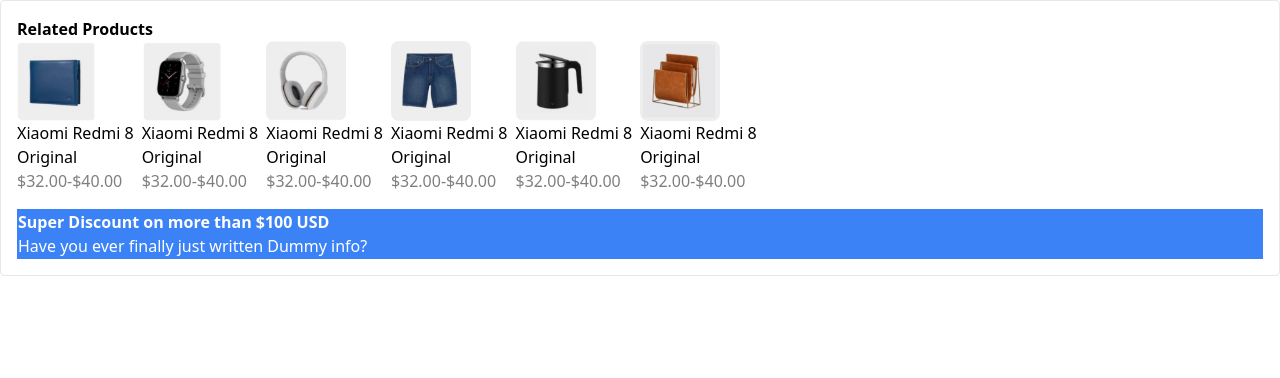
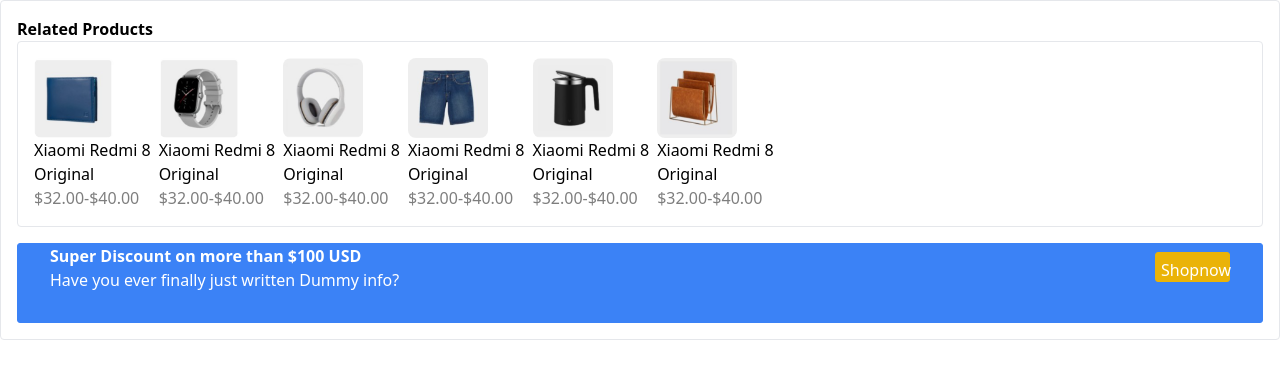
Before and after one commit to codetyhub/c1-ecomerce-frontend, a React (Vite) app: page /items in a window 1280 px wide. Shown: the top 378 px of the page. Built offline with nearby package versions, Linux system fonts and the light colour scheme.

Commit message:
items and leftside bar

```diff
--- a/src/components/Items.jsx
+++ b/src/components/Items.jsx
@@ -10,7 +10,8 @@
   return (
     <div className="border border-gray-200 rounded p-4">
       <div className="text-black text-md font-bold">Related Products</div>
-      <div className="flex gap-2">
+      <div className="border border-gray-200 rounded p-4"> <div className="flex gap-2">
+
 <div className="items-center">
   <img src={FirstPicture} alt="Image 1" className="w-20 h-20 rounded-lg" />
   <div>
@@ -59,10 +60,13 @@
     <div className="text-gray text-small" style={{ opacity: 0.5}}>$32.00-$40.00</div>
   </div>
 </div>
+</div></div>
+<div className="bg-blue-500 border border-blue-500 mt-4 h-20 flex flex-row justify-between px-8" style={{borderRadius: '3px'}}>
+       <div className="flex flex-col"> <span className="text-white text-medium font-bold ">Super Discount on more than $100 USD</span>
+        <span className="text-white text-extra-small">Have you ever finally just written Dummy info?</span></div>
+        <div className="bg-yellow-500 border border-yellow-500 mt-2 flex flex-row" style={{ width: '75px', height: '30px', borderRadius: '3px', marginLeft: '80px' ,margitop: '5' }}>
+        <div className="text-white text-bold text-small" style={{padding: '5px'}}>Shopnow</div>
         </div>
-      <div className="bg-blue-500 border border-blue-500 mt-4 h-18">
-        <div className="text-white text-medium font-bold">Super Discount on more than $100 USD</div>
-        <div className="text-white text-small">Have you ever finally just written Dummy info?</div>
       </div>
     </div>
   );
```
Lines whose indentation alone changed are shown as unchanged.
